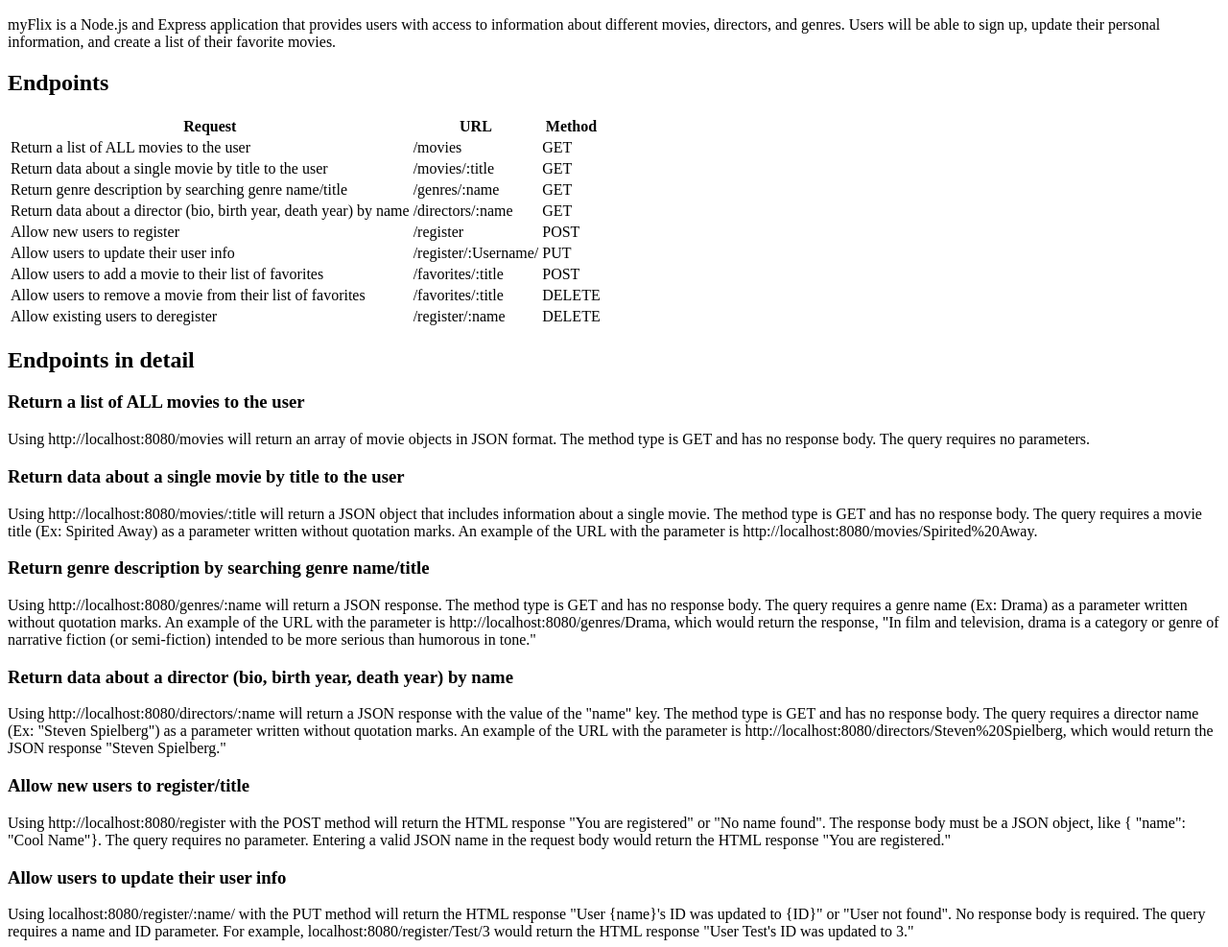
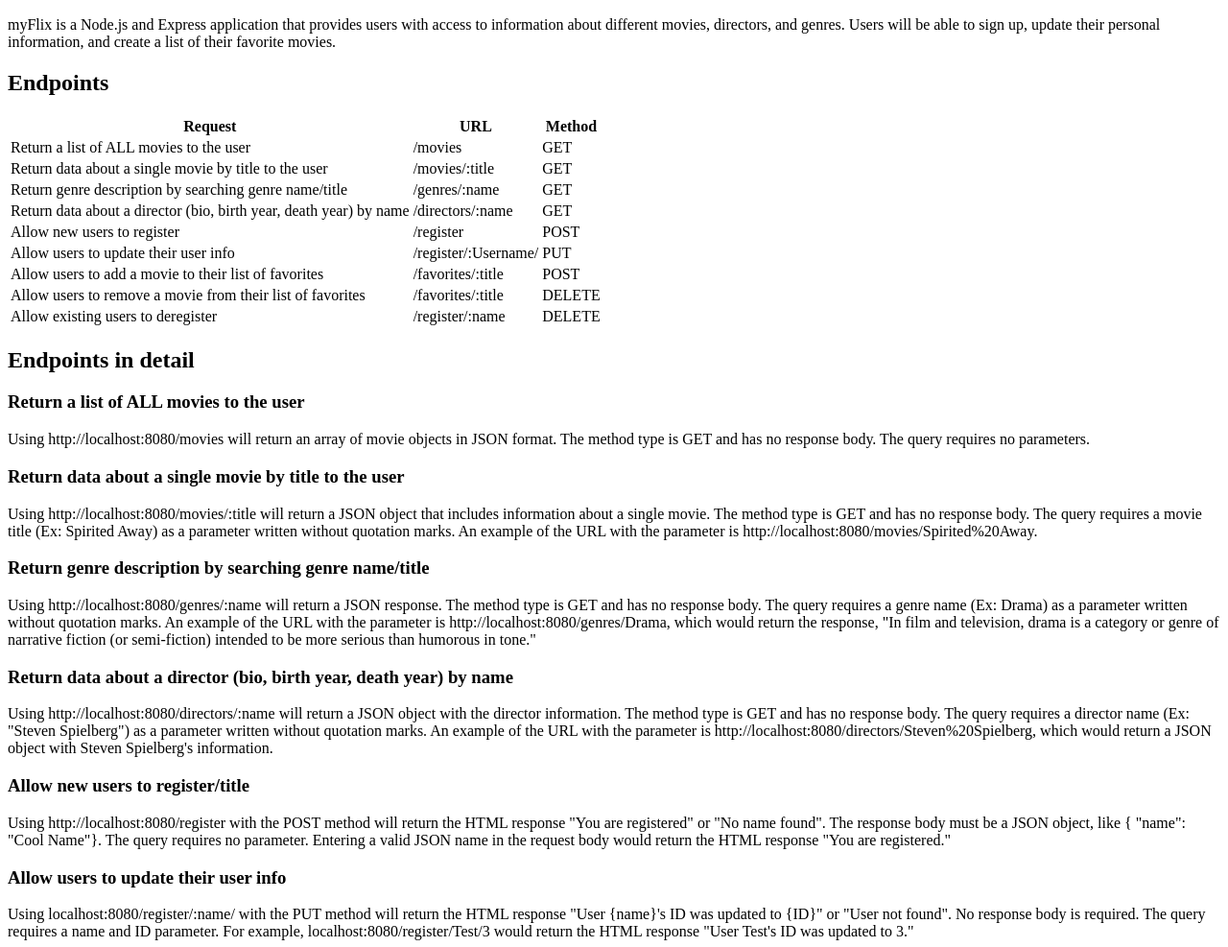
Before and after one commit to kayleebowers/movie-api, a website: page public/documentation.html in a window 1280 px wide. Shown: the part 110-1097 px from the top of the page at 96% size. Drawn offline with Linux system fonts and the light colour scheme.

Commit message:
docs: update director data endpoint description

```diff
--- a/public/documentation.html
+++ b/public/documentation.html
@@ -83,7 +83,7 @@
       </div>
     <h3>Return data about a director (bio, birth year, death year) by name</h3>
       <div>
-        <p>Using http://localhost:8080/directors/:name will return a JSON response with the value of the "name" key. The method type is GET and has no response body. The query requires a director name (Ex: "Steven Spielberg") as a parameter written without quotation marks. An example of the URL with the parameter is http://localhost:8080/directors/Steven%20Spielberg, which would return the JSON response "Steven Spielberg."</p>
+        <p>Using http://localhost:8080/directors/:name will return a JSON object with the director information. The method type is GET and has no response body. The query requires a director name (Ex: "Steven Spielberg") as a parameter written without quotation marks. An example of the URL with the parameter is http://localhost:8080/directors/Steven%20Spielberg, which would return a JSON object with Steven Spielberg's information.</p>
       </div>
     <h3>Allow new users to register/title</h3>
       <div>
```
